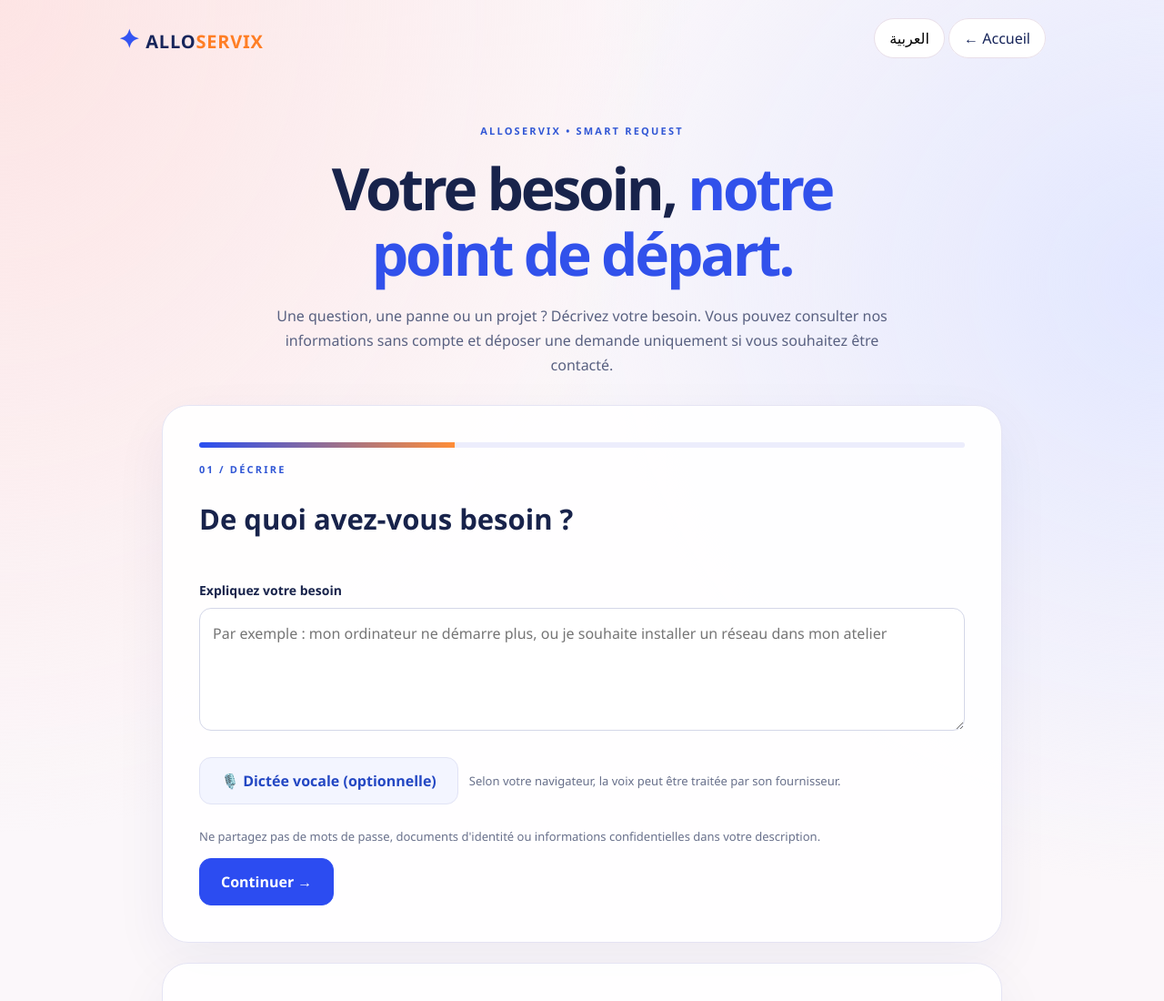
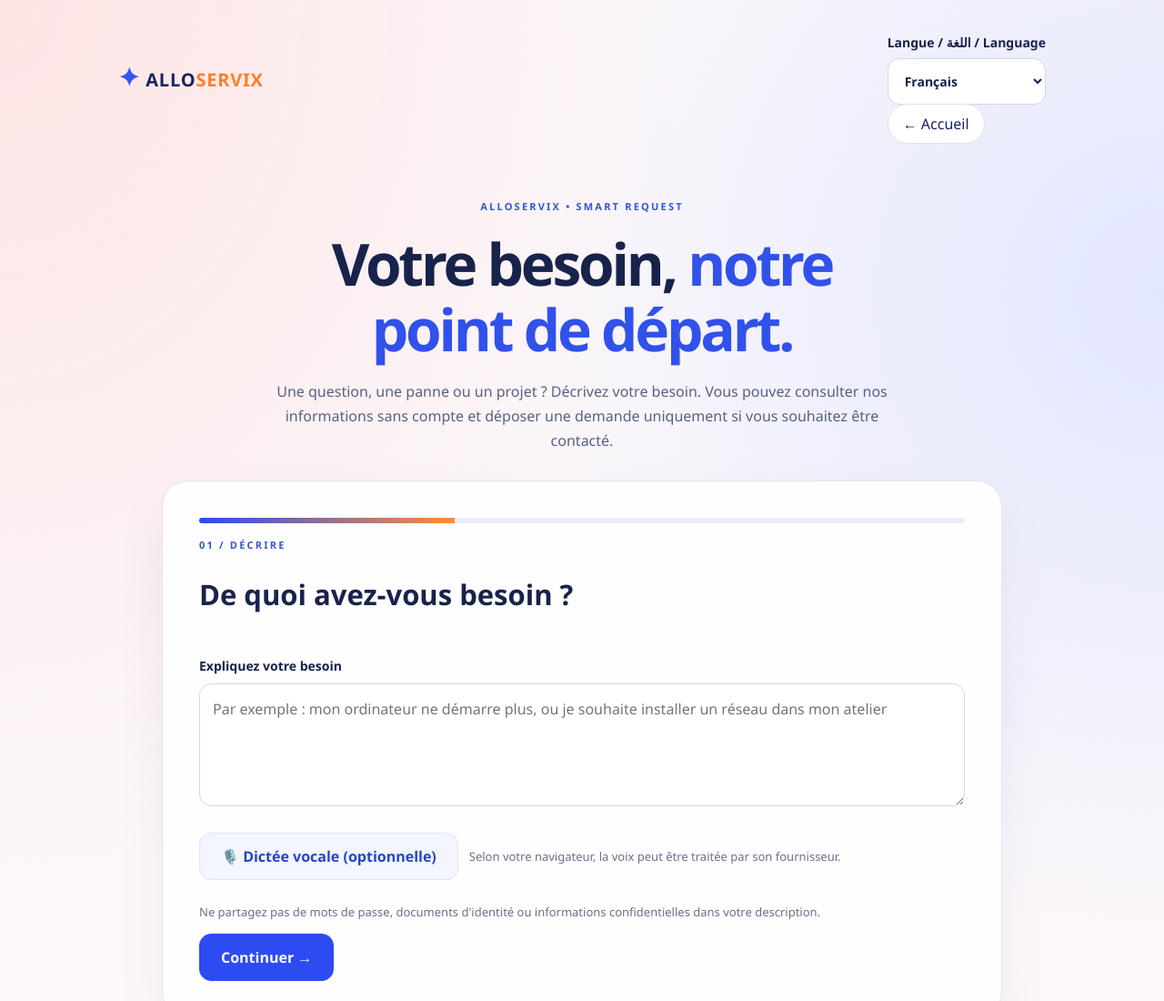
Before and after one commit to hdnkabour-gif/Alloservix, a website: page request-v10/index.html in a window 1280 px wide. Shown: the top 1100 px of the page at 91% size. Drawn offline with Linux system fonts and the light colour scheme.

Commit message:
feat(request): explicit four-language selection for contact and request form

```diff
--- a/request-v10/index.html
+++ b/request-v10/index.html
@@ -1,5 +1,5 @@
 <!doctype html><html lang="fr"><head><meta charset="utf-8"><meta name="viewport" content="width=device-width, initial-scale=1"><meta name="robots" content="noindex,nofollow"><meta name="theme-color" content="#f8f3f8"><title>ALLOSERVIX | Ma demande</title><link rel="stylesheet" href="/request-v10/style.css"><script src="/request-v10/app.js" defer></script></head><body>
-<header class="header"><a href="/constellation-v9/index.html" class="brand"><span class="emblem">✦</span> ALLO<span>SERVIX</span></a><div><button type="button" id="language" class="light">العربية</button> <a href="/constellation-v9/index.html" class="back">← Accueil</a></div></header>
+<header class="header"><a href="/constellation-v9/index.html" class="brand"><span class="emblem">✦</span> ALLO<span>SERVIX</span></a><div><label class="request-locale-label" for="language"><span class="sr-only">Langue / اللغة / Language</span><select id="language" aria-label="Langue / اللغة / Language"><option value="fr">Français</option><option value="ar">العربية الفصحى</option><option value="darija">الدارجة المغربية</option><option value="en">English</option></select></label> <a href="/constellation-v9/index.html" class="back">← Accueil</a></div></header>
 <main class="page"><section class="hero"><span class="eyebrow">ALLOSERVIX • SMART REQUEST</span><h1 id="heading">Votre besoin, <em>notre point de départ.</em></h1><p id="intro">Une question, une panne ou un projet ? Décrivez votre besoin. Vous pouvez consulter nos informations sans compte et déposer une demande uniquement si vous souhaitez être contacté.</p></section>
 <section class="card" id="request-form-card"><div class="progress" aria-hidden="true"><span id="progressbar"></span></div><p id="notice" role="status"></p>
 <form id="request-form" novalidate>
```
